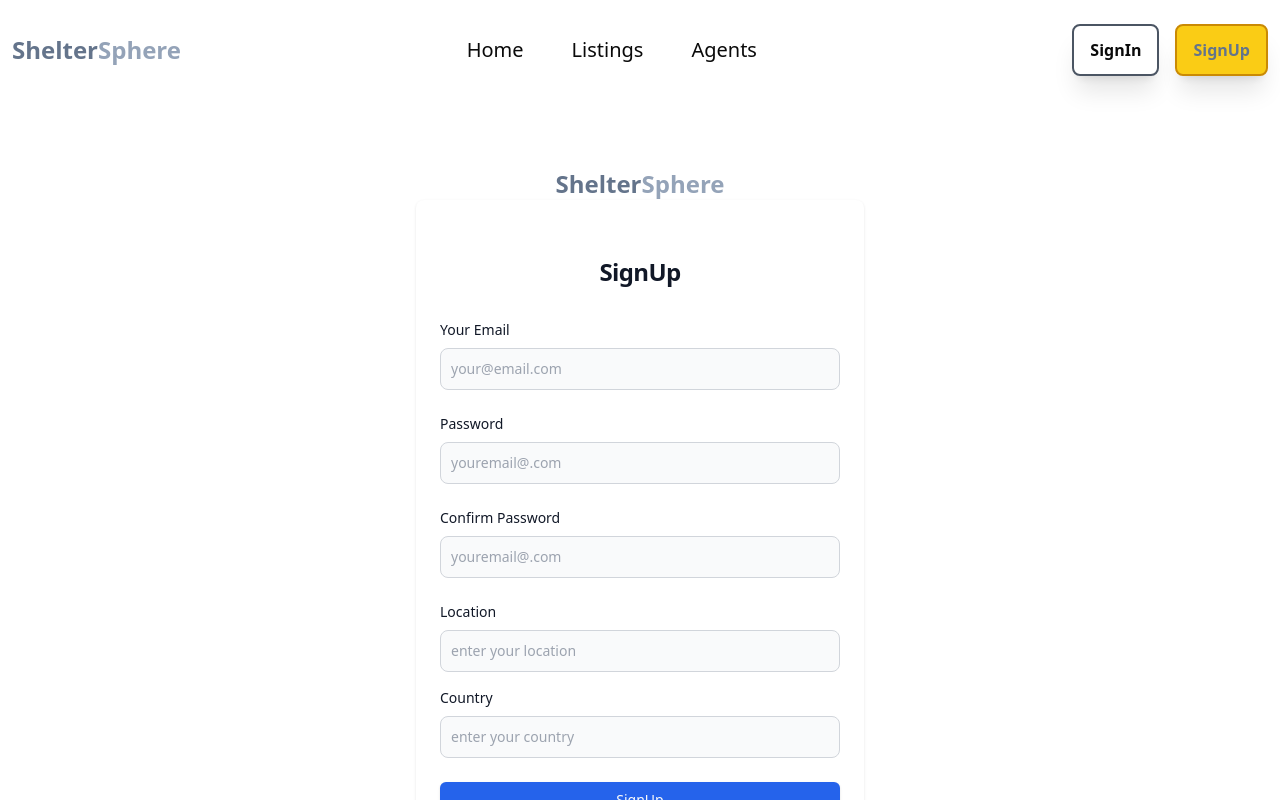
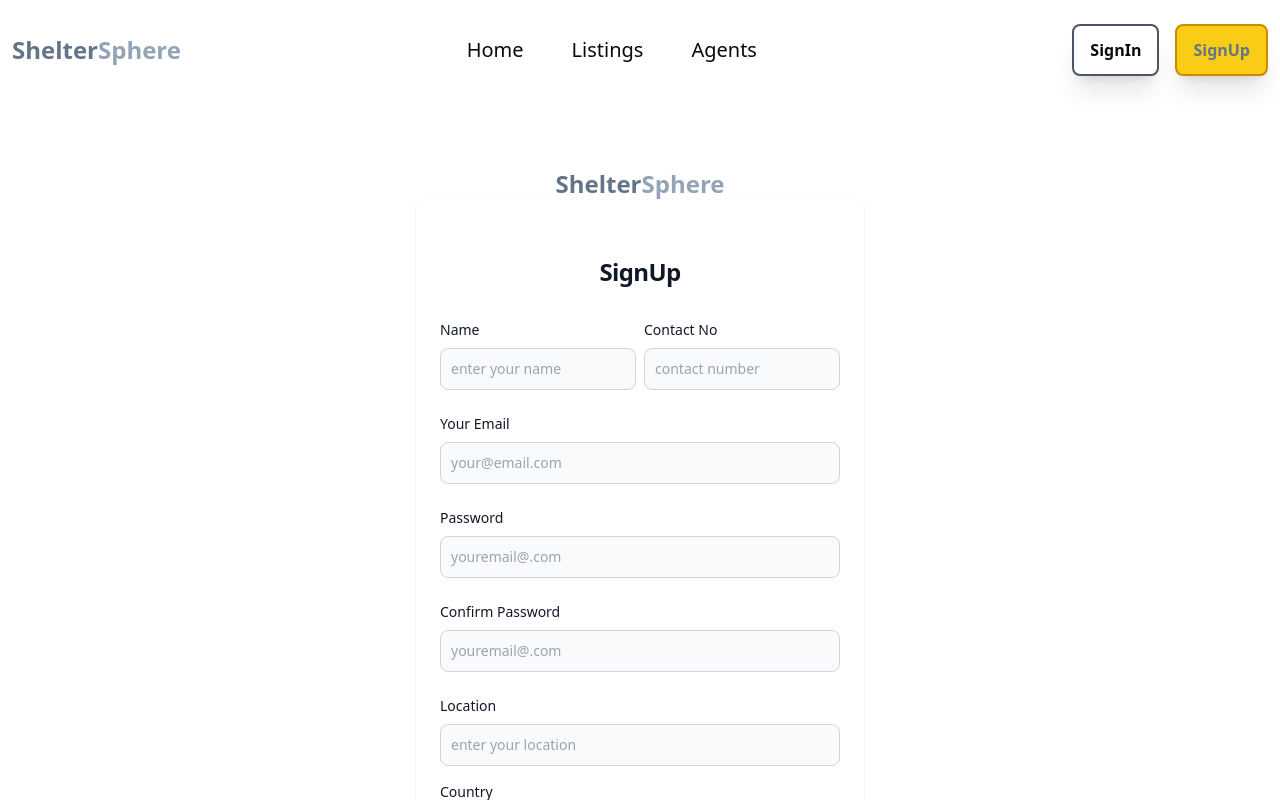
Before and after one commit to mishra-gaurav-04/ShelterSphere, a React (Vite) app in the folder client/: page /auth/1 in a window 1280 px wide. Built offline with nearby package versions, Linux system fonts and the light colour scheme.

Commit message:
updated auth component

```diff
--- a/client/src/pages/Auth.tsx
+++ b/client/src/pages/Auth.tsx
@@ -5,11 +5,11 @@ import { Link } from 'react-router-dom';
 import { Button } from '@/components/ui/button';
 import { ToastContainer, toast } from 'react-toastify';
 import "react-toastify/dist/ReactToastify.css";
-import { ForgotPassword } from './ForgotPassword';
+import { ForgotPassword } from '../components/common/ForgotPassword';
 
 
 export const Auth = () => {
-    const [isForgotPasswordOpen,setIsForgotPasswordOpen] = useState<boolean>(false);
+    const [isForgotPasswordOpen, setIsForgotPasswordOpen] = useState<boolean>(false);
     const { authType } = useParams<{ authType: AuthParamsType }>();
     const isSignIn = authType === 'sign-in';
     const handleSubmit = (event: React.FormEvent) => {
@@ -64,6 +64,20 @@ export const Auth = () => {
                         </h1>
                     </div>
                     <form onSubmit={handleSubmit} className='space-y-4 md:space-y-6'>
+                        {
+                            !isSignIn && (
+                                <div className='flex items-center justify-between gap-2'>
+                                    <div>
+                                        <label htmlFor="name" className='block mb-2 text-sm font-medium text-gray-900'>Name</label>
+                                        <input type="text" name='name' id='name' placeholder='enter your name' className='bg-gray-50 border text-gray-900 text-sm rounded-lg focus:border-primary-600 block w-full p-2.5  focus:ring-primary-600 border-gray-300' />
+                                    </div>
+                                    <div>
+                                        <label htmlFor="contact" className='block mb-2 text-sm font-medium text-gray-900'>Contact No</label>
+                                        <input type="tel" pattern="[0-9]{3}-[0-9]{3}-[0-9]{4}" name='contact' id='contact' placeholder='contact number' className='bg-gray-50 border text-gray-900 text-sm rounded-lg focus:border-primary-600 block w-full p-2.5  focus:ring-primary-600 border-gray-300' />
+                                    </div>
+                                </div>
+                            )
+                        }
                         <div>
                             <label htmlFor="email" className='block mb-2 text-sm font-medium text-gray-900'>Your Email</label>
                             <input type="email" name='email' id='email' placeholder='your@email.com' className='bg-gray-50 border text-gray-900 text-sm rounded-lg focus:border-primary-600 block w-full p-2.5  focus:ring-primary-600 border-gray-300' />
@@ -92,7 +106,7 @@ export const Auth = () => {
                         }
                         <div className='flex flex-col gap-2'>
                             {
-                                isSignIn && <ForgotPassword isOpen={isForgotPasswordOpen} setIsOpen={setIsForgotPasswordOpen}/>
+                                isSignIn && <ForgotPassword isOpen={isForgotPasswordOpen} setIsOpen={setIsForgotPasswordOpen} />
                             }
                             <Button type='submit' className='w-full bg-blue-600 cursor-pointer hover:bg-blue-700'>
                                 {
--- a/client/src/pages/index.ts
+++ b/client/src/pages/index.ts
@@ -4,7 +4,7 @@ import { Agents } from "./Agents";
 import {Profile} from "./Profile";
 import { Listing } from "./Listing";
 import { Auth } from "./Auth";
-import {ForgotPassword} from './ForgotPassword';
+import {ForgotPassword} from '../components/common/ForgotPassword';
 
 
 export {
```
Also changed, not shown: client/src/components/common/ForgotPassword.tsx (renamed from client/src/pages/ForgotPassword.tsx).
